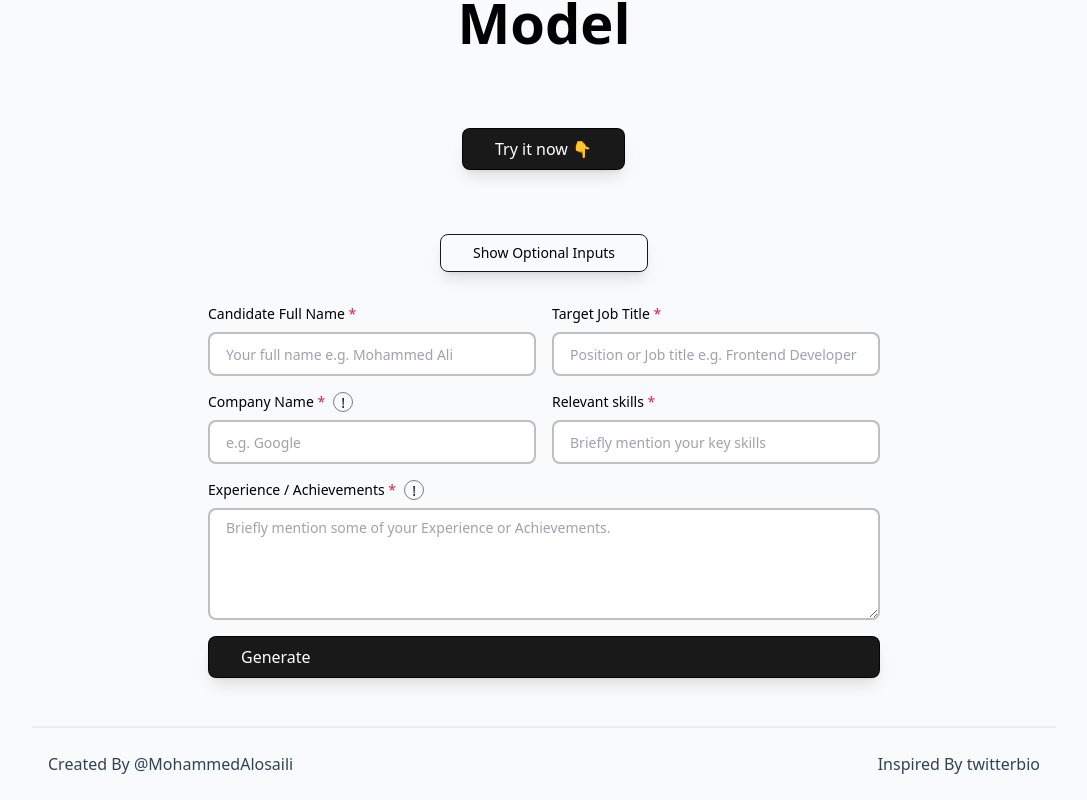
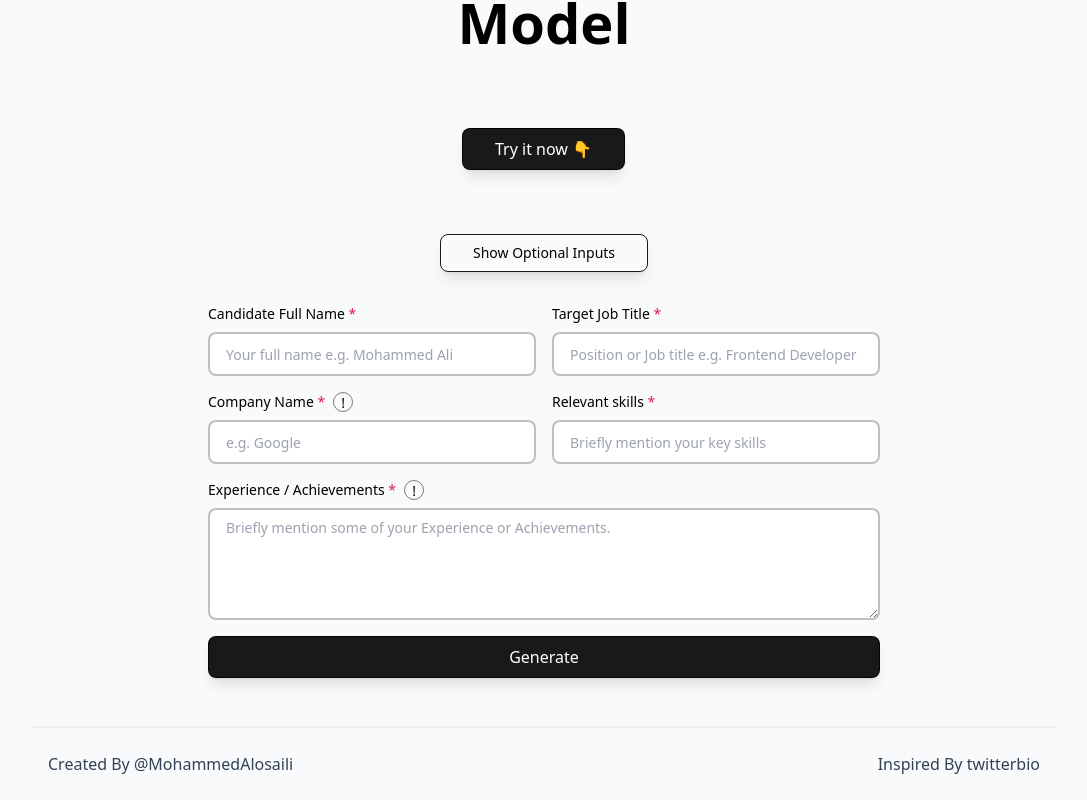
Before and after one commit to MohamedAlosaili/cover-letter-generator, a Next.js app: page / in a window 1280 px wide. Shown: the part 360-1160 px from the top of the page, without its empty margins (96-1183 px from the left). Built offline with nearby package versions, Linux system fonts and the light colour scheme.

Commit message:
Update Button component to accept native button props

```diff
--- a/src/components/Button.tsx
+++ b/src/components/Button.tsx
@@ -1,21 +1,19 @@
-import { PropsWithChildren } from "react";
+import { ComponentProps } from "react";
 import { twMerge } from "tailwind-merge";
 
-interface ButtonProps extends PropsWithChildren {
+interface ButtonProps extends ComponentProps<"button"> {
   alt?: boolean;
-  className?: string;
 }
 
-const Button = ({ alt, className, children }: ButtonProps) => (
+const Button = ({ alt, ...props }: ButtonProps) => (
   <button
+    {...props}
     className={twMerge(
-      `font-medium hover:scale-[1.1] shadow-lg flex items-center bg-black/90 text-white gap-2 active:scale-[0.9] transition-colors transition-transform will-change-transform px-8 py-2 border rounded-lg border-black/90`,
+      `font-medium hover:scale-[1.1] focus:scale-[1.05] shadow-lg justify-center flex items-center bg-black/90 text-white gap-2 active:scale-[0.95] transition-colors transition-transform will-change-transform px-8 py-2 border rounded-lg border-black/90`,
       alt && "bg-transparent text-black hover:bg-black/5",
-      className
+      props.className
     )}
-  >
-    {children}
-  </button>
+  />
 );
 
 export default Button;
```
